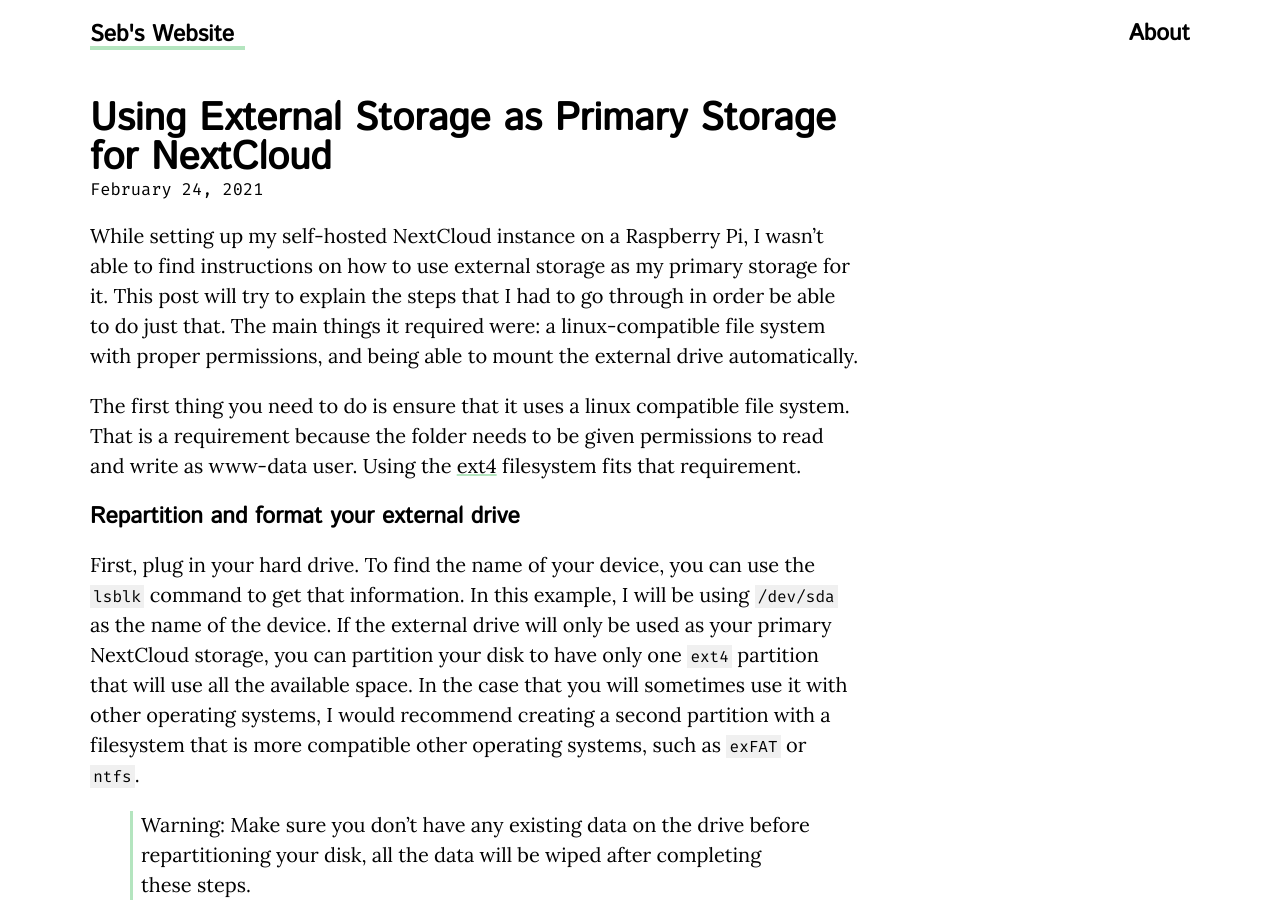
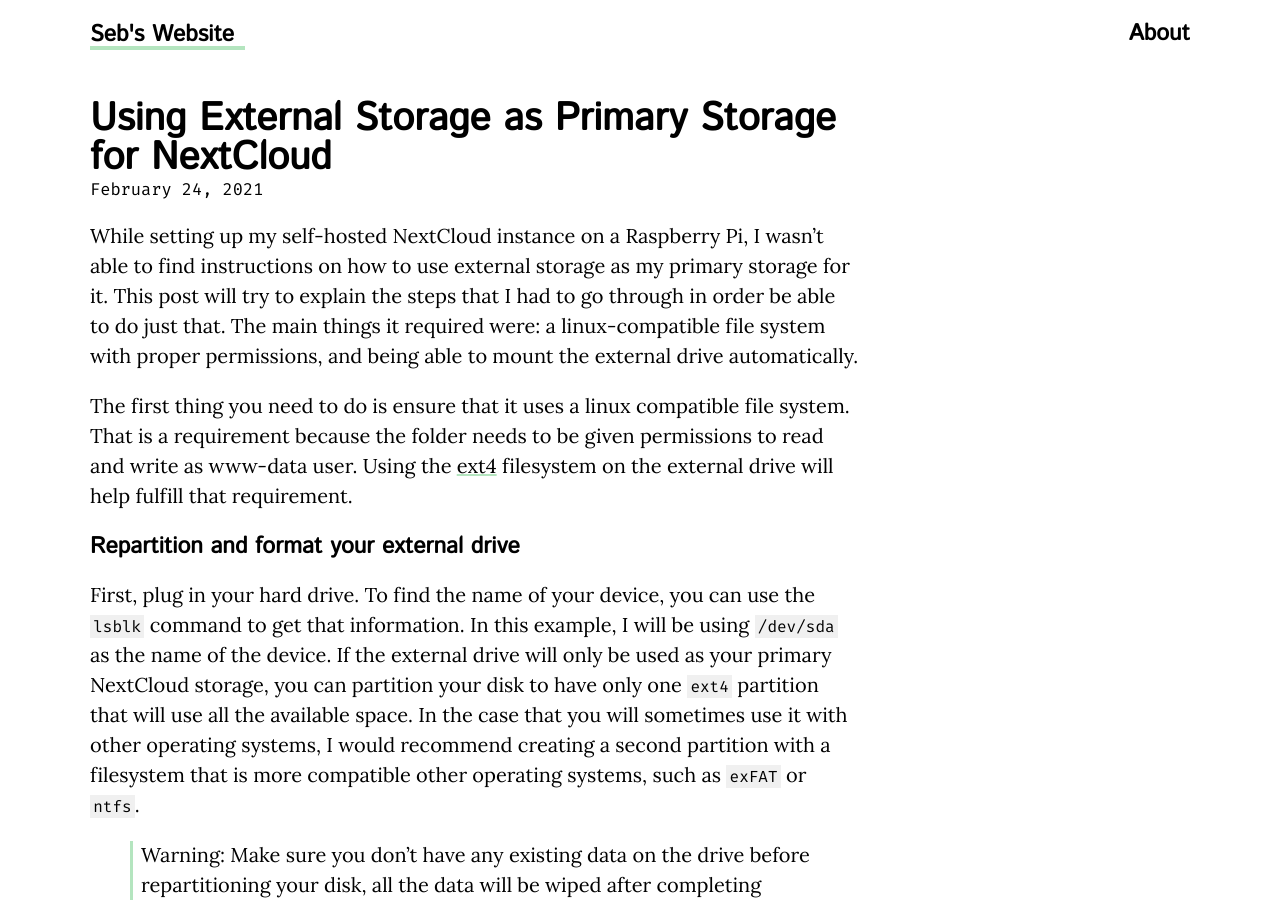
Before and after one commit to sebroy00/personal-website, a Jekyll site: the page built from _posts/2021-02-24-nextcloud-external-primary-storage.md, in a window 1280 px wide and 900 px high. Built offline with Jekyll 4.4.1, drawn with Linux system fonts in a browser that asks for light colours.

Commit message:
Updated wording in external storage post

```diff
--- a/_posts/2021-02-24-nextcloud-external-primary-storage.md
+++ b/_posts/2021-02-24-nextcloud-external-primary-storage.md
@@ -10,7 +10,7 @@
 
 <!--more-->
 
-The first thing you need to do is ensure that it uses a linux compatible file system. That is a requirement because the folder needs to be given permissions to read and write as www-data user. Using the [ext4](https://wiki.archlinux.org/index.php/ext4) filesystem fits that requirement.
+The first thing you need to do is ensure that it uses a linux compatible file system. That is a requirement because the folder needs to be given permissions to read and write as www-data user. Using the [ext4](https://wiki.archlinux.org/index.php/ext4) filesystem on the external drive will help fulfill that requirement.
 
 ### Repartition and format your external drive
 
```
